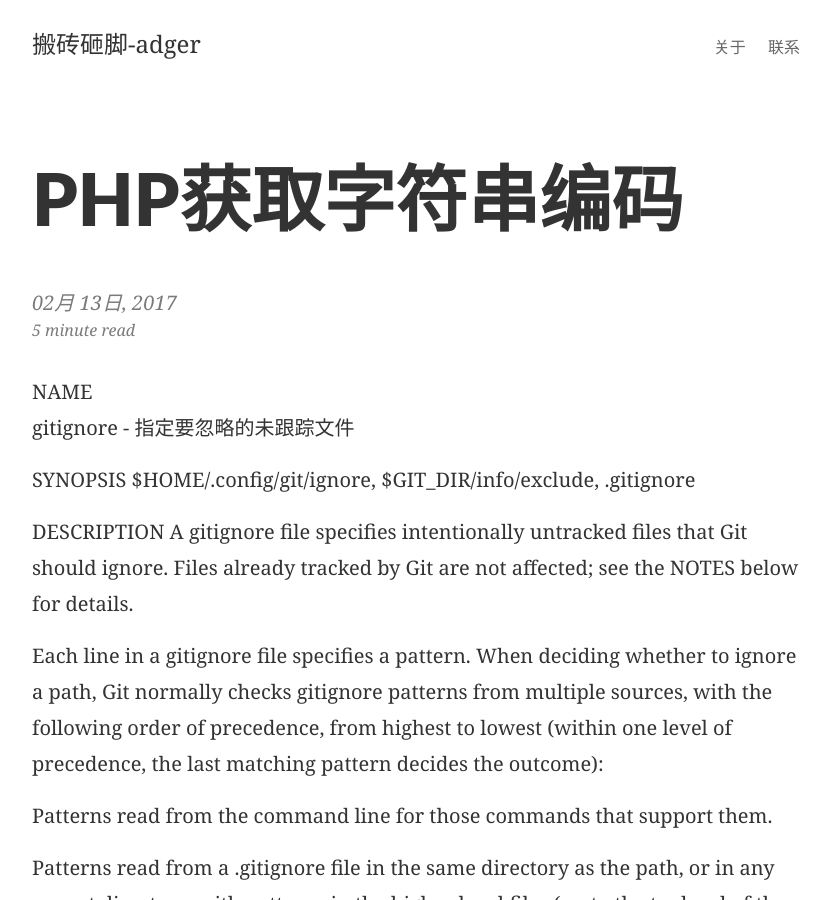
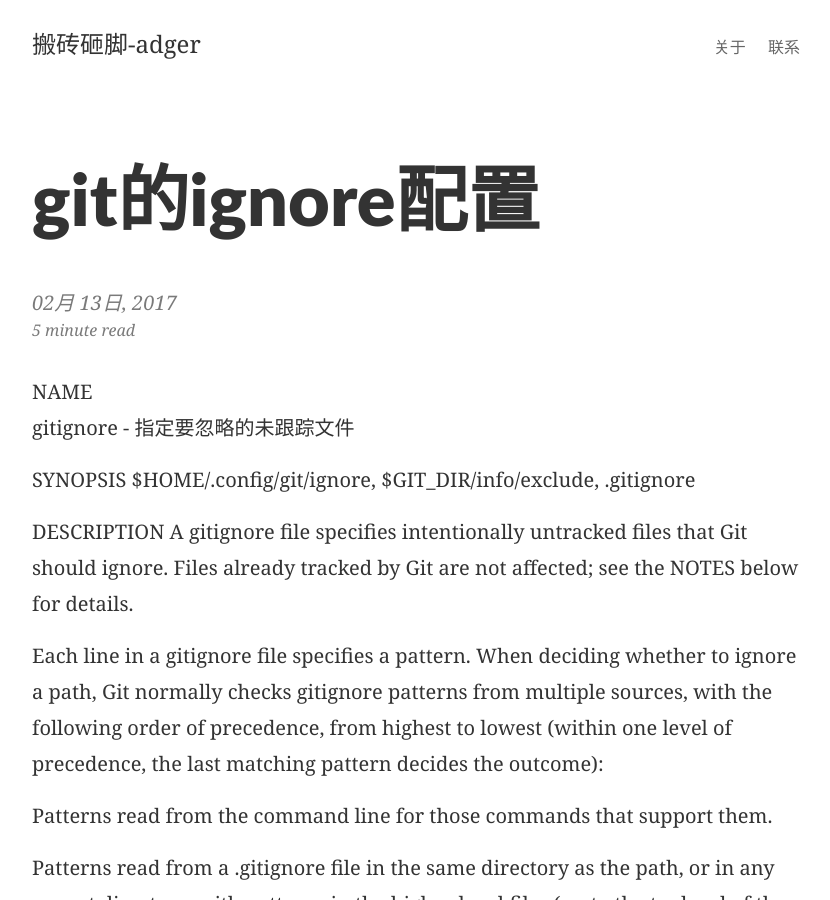
Before and after one commit to Adger01/blog.github.io, a Jekyll site: the page built from _posts/2017-02-13-git的ignore配置.md, in a window 1280 px wide and 900 px high. Shown: the whole window, without its empty margins (224-1054 px from the left). Built offline with Jekyll 4.4.1, drawn with Linux system fonts in a browser that asks for light colours; some web fonts are replaced; comment, search, counter and statistics services are not loaded.

Commit message:
的ignore配置
的ignore配置

```diff
--- a/_posts/2017-02-13-git的ignore配置.md
+++ b/_posts/2017-02-13-git的ignore配置.md
@@ -1,8 +1,8 @@
 ---
 layout:     post
-title:      PHP获取字符串编码
+title:      git的ignore配置
 date:       2017-02-13 12:31:19
-summary:    Git
+summary:    Git 的ignore配置
 categories: git
 ---
 
```
